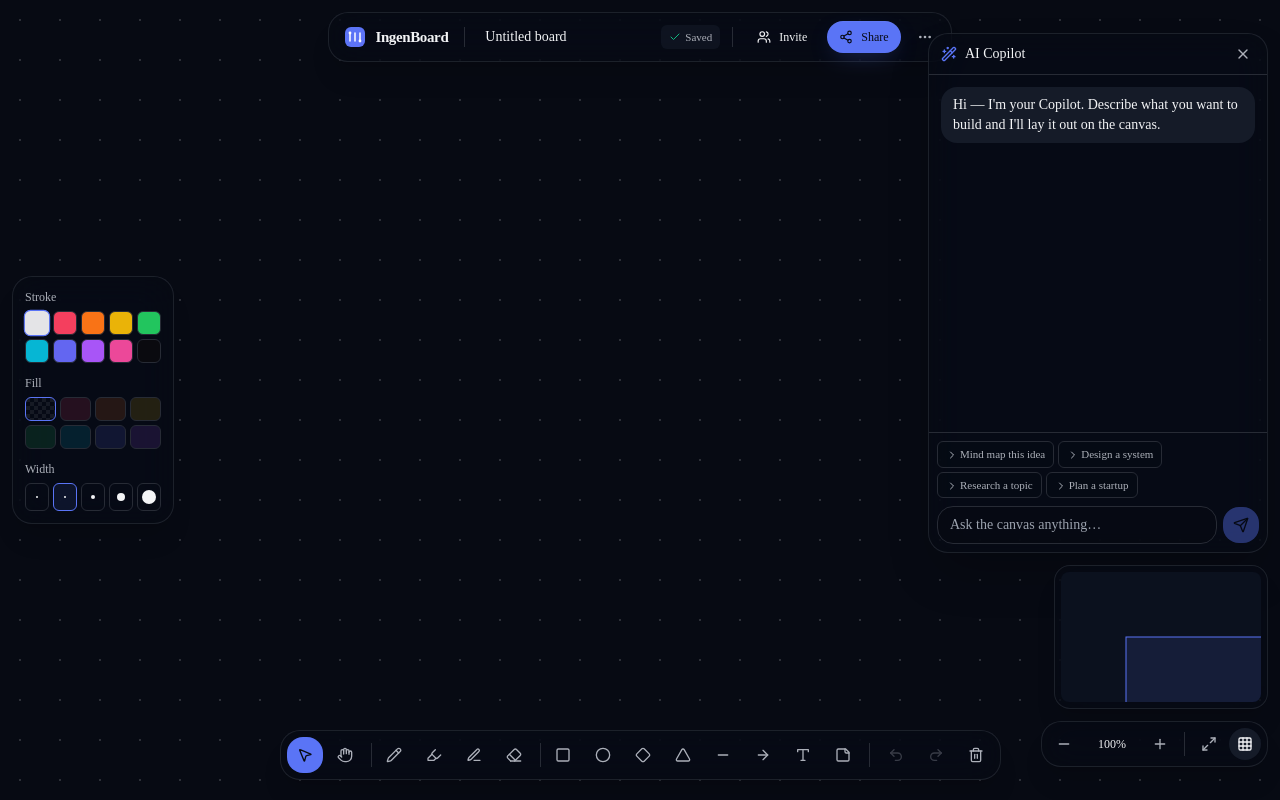
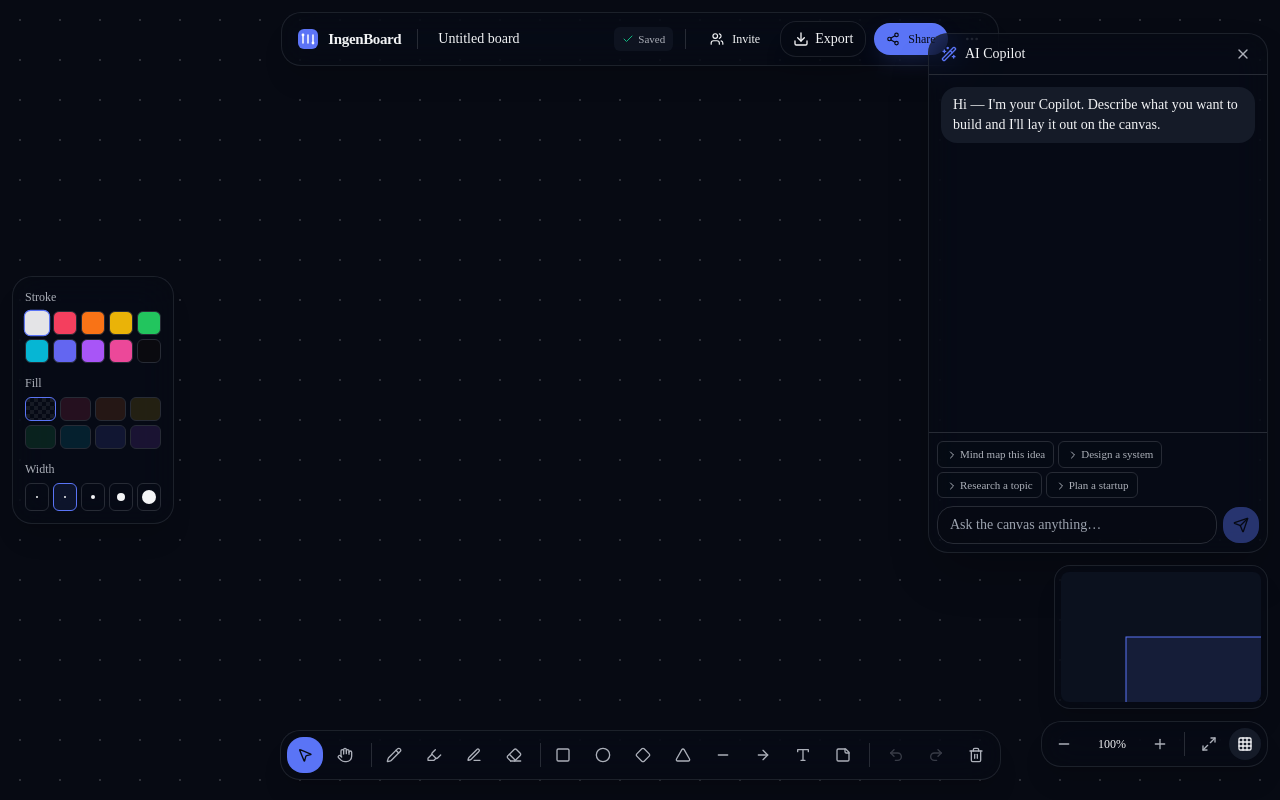
Before and after one commit to PRABHMANNAT/iNFINITE-white-BOARD, a Next.js app: page /canvas in a window 1280 px wide. Built offline with nearby package versions, Linux system fonts and the light colour scheme.

Commit message:
feat(canvas): wire ExportMenu into the canvas topbar

```diff
--- a/src/canvas/topbar.tsx
+++ b/src/canvas/topbar.tsx
@@ -5,6 +5,7 @@ import { useState } from 'react';
 import { Share2, Users, MoreHorizontal, Check } from 'lucide-react';
 import { Logo } from '@/components/brand/logo';
 import { Button } from '@/components/ui/button';
+import { ExportMenu } from './export-menu';
 
 export function CanvasTopbar() {
   const [title, setTitle] = useState('Untitled board');
@@ -30,6 +31,7 @@ export function CanvasTopbar() {
         <Users className="h-3.5 w-3.5" />
         Invite
       </Button>
+      <ExportMenu />
       <Button size="sm">
         <Share2 className="h-3.5 w-3.5" />
         Share
```
